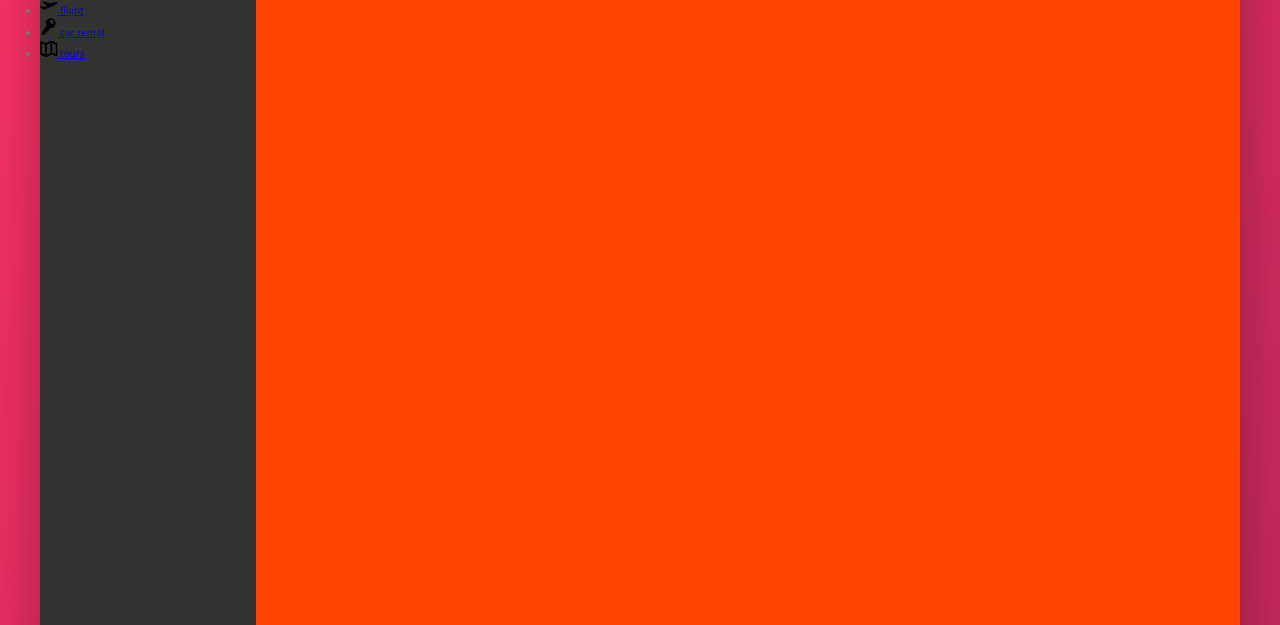
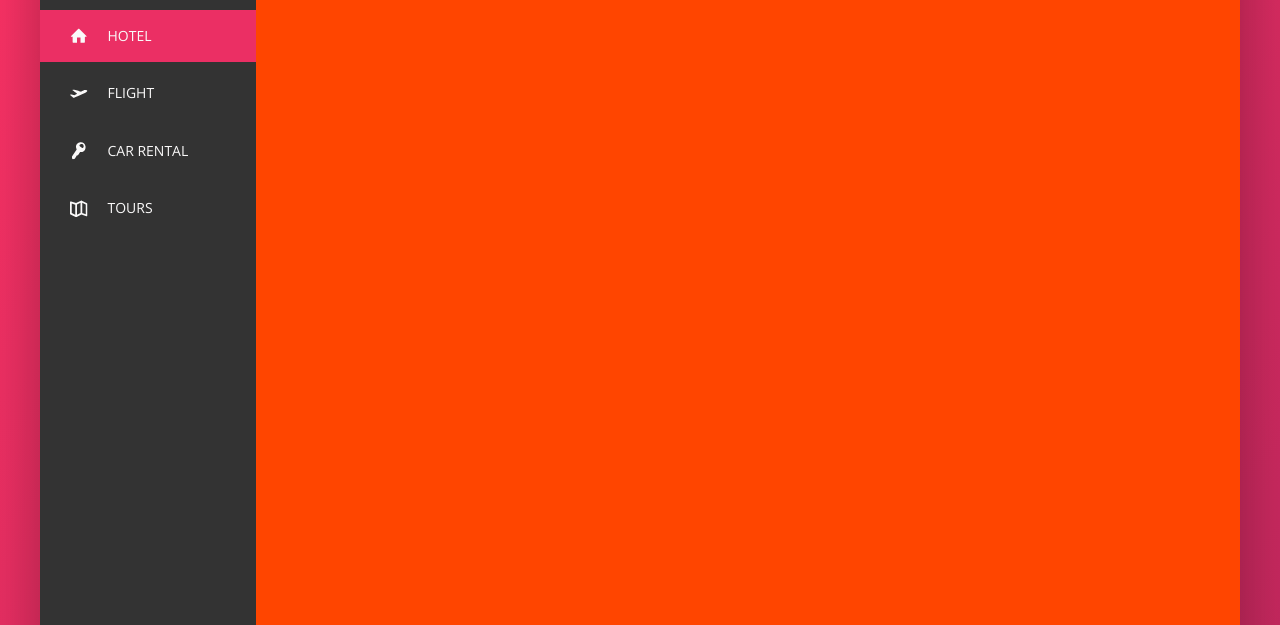
Before and after one commit to Souravbanerjeedata/trillo-booking-app-landing-page, a website: page index.html in a window 1280 px wide. Shown: the part 175-800 px from the top of the page. Drawn offline with nearby package versions, Linux system fonts and the light colour scheme.

Commit message:
Building the Navigation - Final

```diff
--- a/index.html
+++ b/index.html
@@ -55,7 +55,7 @@
       <div class="content">
         <nav class="sidebar">
           <ul class="side-nav">
-            <li class="side-nav__item">
+            <li class="side-nav__item side-nav__item--active">
               <a href="#" class="side-nav__link">
                 <svg class="side-nav__icon">
                   <use xlink:href="img/sprite.svg#icon-home"></use>
--- a/sass/_components.scss
+++ b/sass/_components.scss
@@ -119,7 +119,52 @@
 /// //////////////////////////////////////////////////
 /// SIDE NAVIGATION
 .side-nav {
+  font-size: 1.4rem;
+  list-style: none;
+  margin-top: 3.5rem;
+
+  &__link:link,
+  &__link:visited {
+    text-decoration: none;
+    text-transform: uppercase;
+    color: var(--color-grey-light-1);
+    padding: 1.5rem 3rem;
+    display: block;
+
+    display: flex;
+    align-items: center;
+    position: relative;
+    z-index: 10;
+  }
+
   &__item {
+    position: relative;
+    &:not(:last-child) {
+      margin-bottom: 0.5rem;
+    }
+  }
+
+  &__item::before {
+    content: "";
+    height: 100%;
+    width: 3px;
+    background-color: var(--color-primary);
+    position: absolute;
+    top: 0;
+    left: 0;
+    transform: scaleY(0);
+    transition: transform 0.2s, width 0.4s cubic-bezier(1, 0, 0, 1) 0.2s,
+      background-color 0.1s;
+  }
+
+  &__item:hover::before,
+  &__item--active::before {
+    transform: scaleY(1);
+    width: 100%;
+  }
+
+  &__item:active::before {
+    background-color: var(--color-primary-light);
   }
 
   &__link {
@@ -128,6 +173,8 @@
   &__icon {
     width: 1.75rem;
     height: 1.75rem;
+    margin-right: 2rem;
+    fill: currentColor;
   }
 }
 
```
Also changed, not shown: css/style.css, 1 other file.
